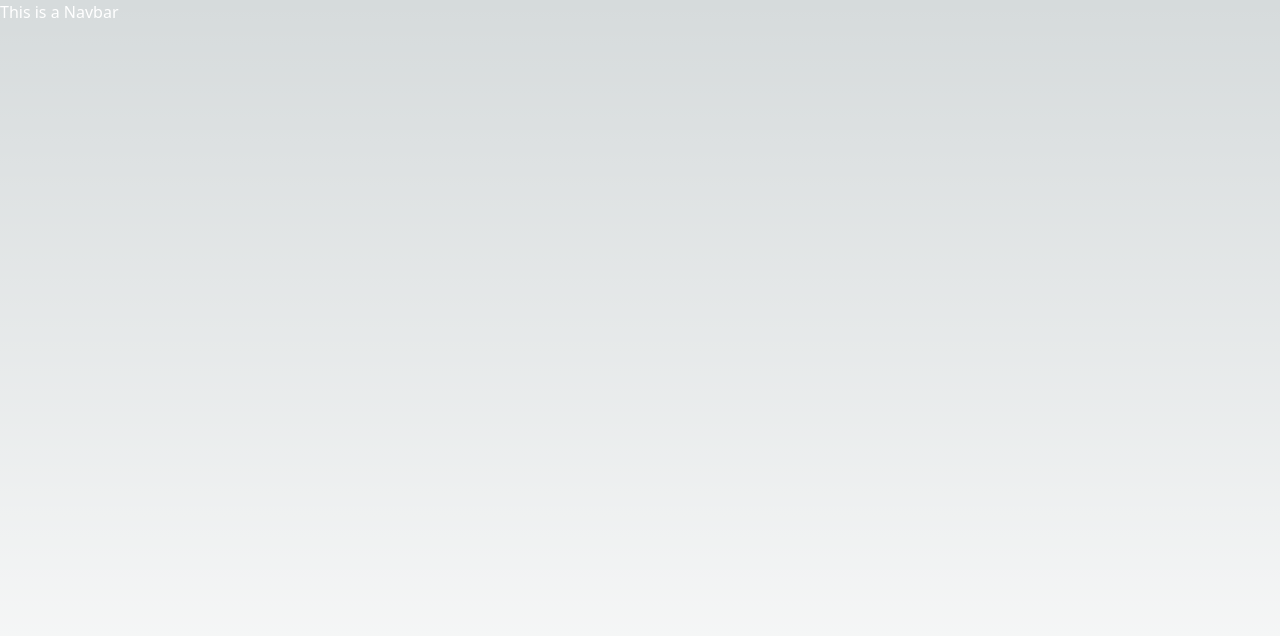
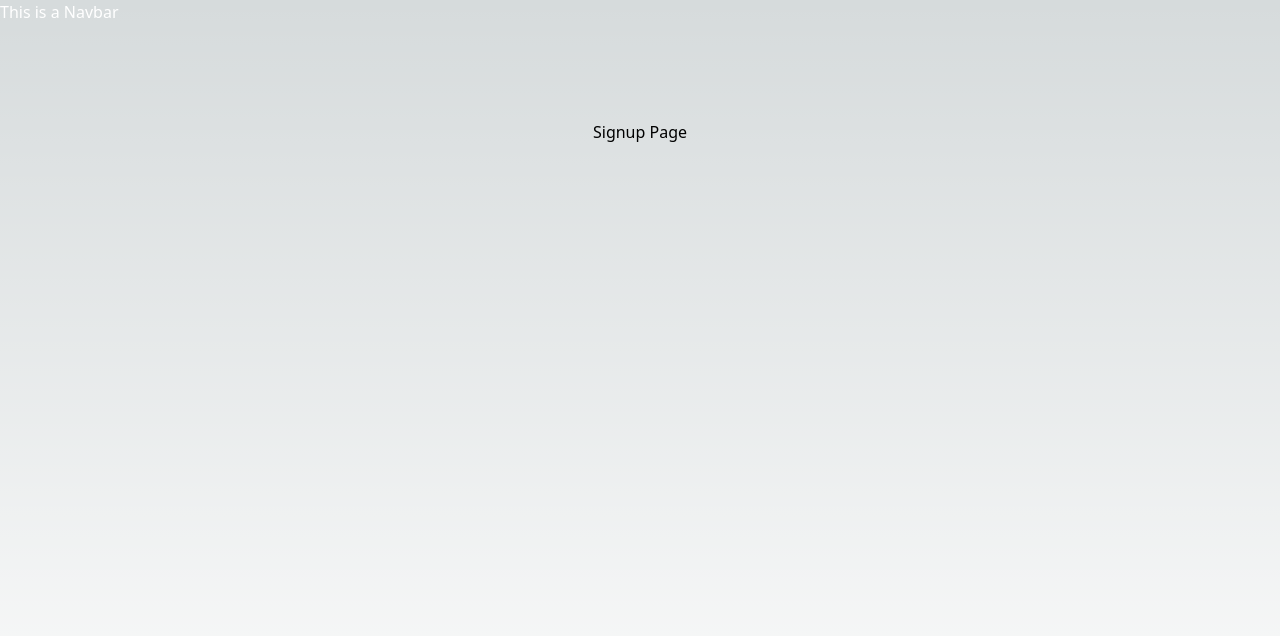
Before and after one commit to Kofi-eo/productfeedback, a Next.js app: page / in a window 1280 px wide. Shown: the top 636 px of the page. Built offline with nearby package versions, Linux system fonts and the light colour scheme.

Commit message:
Update page.js

```diff
--- a/app/page.js
+++ b/app/page.js
@@ -3,6 +3,8 @@
 
 export default function Home() {
 	return (
-		<main className='flex min-h-screen flex-col items-center justify-between p-24'></main>
+		<main className='flex min-h-screen flex-col items-center justify-between p-24'>
+			Signup Page
+		</main>
 	);
 }
```
